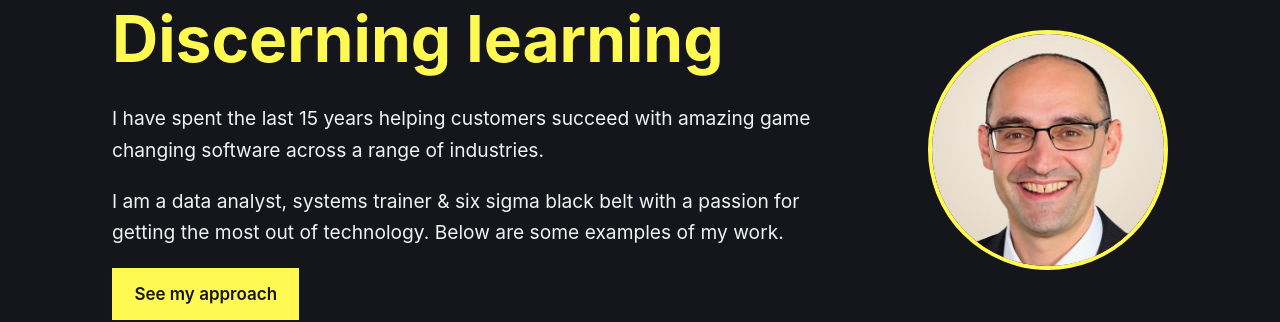
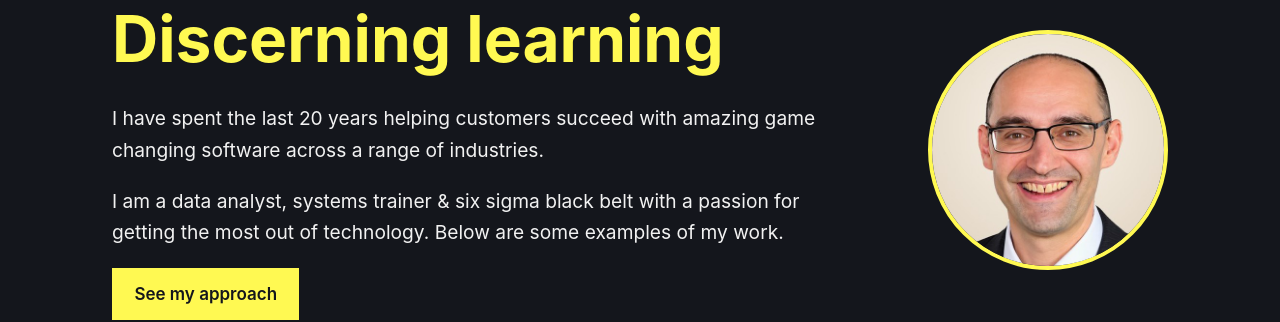
Before and after one commit to PerrinShanks-Cogito/discerninglearning, a Jekyll site: the page built from index.html, in a window 1280 px wide. Shown: the part 171-493 px from the top of the page. Built offline with Jekyll 4.4.1, drawn with Linux system fonts in a browser that asks for light colours.

Commit message:
Update index.html

```diff
--- a/index.html
+++ b/index.html
@@ -11,7 +11,7 @@ redirect_from:
     <div class="hero__text">
       <p class="hero__kicker">{{ site.author }}</p>
       <h1 class="hero__title">Discerning learning</h1>
-      <p class="hero__lede">I have spent the last 15 years helping customers succeed with amazing game changing software across a range of industries.</p>
+      <p class="hero__lede">I have spent the last 20 years helping customers succeed with amazing game changing software across a range of industries.</p>
       <p class="hero__lede">I am a data analyst, systems trainer &amp; six sigma black belt with a passion for getting the most out of technology. Below are some examples of my work.</p>
       <p><a class="button" href="{{ '/my-approach/' | relative_url }}">See my approach</a></p>
     </div>
```
